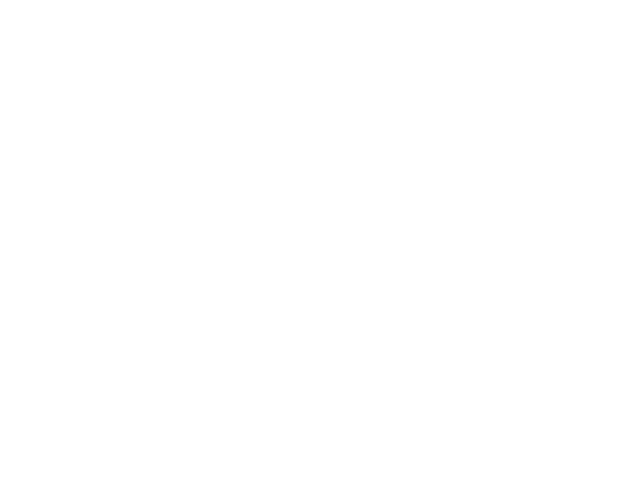
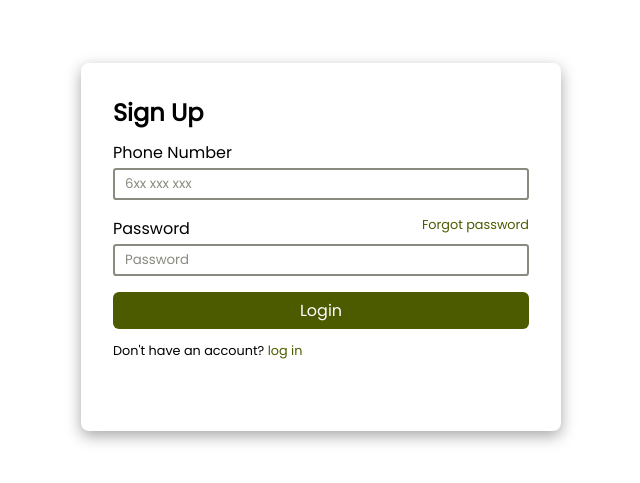
Before and after one commit to xennia316/trowey-prod, a React (Create React App) app in the folder client/: page /signup in a window 1280 px wide. Before the commit this address had no page. Shown: the part 121-604 px from the top of the page, without its empty margins (319-959 px from the left). Built offline with nearby package versions, Linux system fonts and the light colour scheme.

Commit message:
done with signup page

```diff
--- /dev/null
+++ b/client/src/Components/signup/Signup.jsx
@@ -0,0 +1,27 @@
+import { Link } from "react-router-dom";
+import LoginStyles from "../Login/Login.module.css";
+import Input from "../Inputs/Input";
+function Signup() {
+  return (
+    <div className={LoginStyles.container}>
+      <form action="" className={LoginStyles.form}>
+        <h2>Sign Up</h2>
+        <div className={LoginStyles.inputs}>
+          <Input label="Phone Number" placeholder="6xx xxx xxx" />
+          <Input
+            label="Password"
+            placeholder="Password"
+            sublabel="Forgot password"
+          />
+        </div>
+        <button>Login</button>
+        <p className={LoginStyles.smallText}>
+          Don't have an account?{" "}
+          <Link className={LoginStyles.link}>log in</Link>{" "}
+        </p>
+      </form>
+    </div>
+  );
+}
+
+export default Signup;
--- a/client/src/Routes/router.navigation.js
+++ b/client/src/Routes/router.navigation.js
@@ -4,6 +4,7 @@ import { Route, Routes, BrowserRouter as Router } from "react-router-dom";
 import { Home } from "../Pages";
 import MyRoutes from "../Components/RoutesPage/Routes";
 import Login from "../Components/Login/Login";
+import Signup from "../Components/signup/Signup";
 const Routers = () => {
   const [scrollY, setScrollY] = useState(0);
 
@@ -27,6 +28,7 @@ const Routers = () => {
         <Route path="/" element={<Home />} />
         <Route path="/routes" element={<MyRoutes />} />
         <Route path="/login" element={<Login />} />
+        <Route path="/signup" element={<Signup />} />
       </Routes>
     </Router>
   );
```
